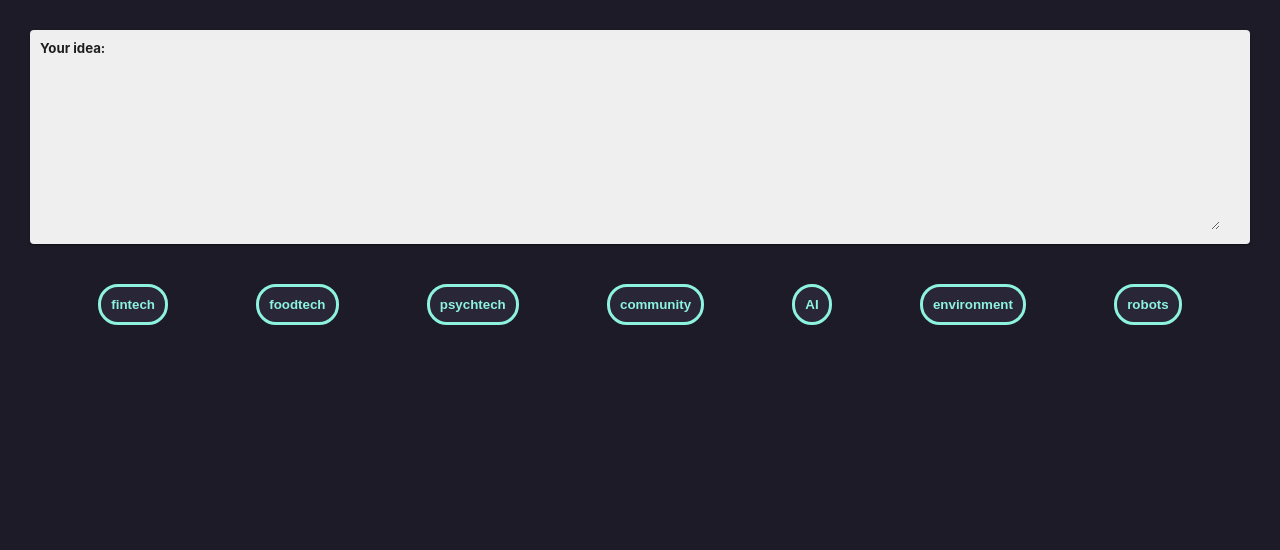
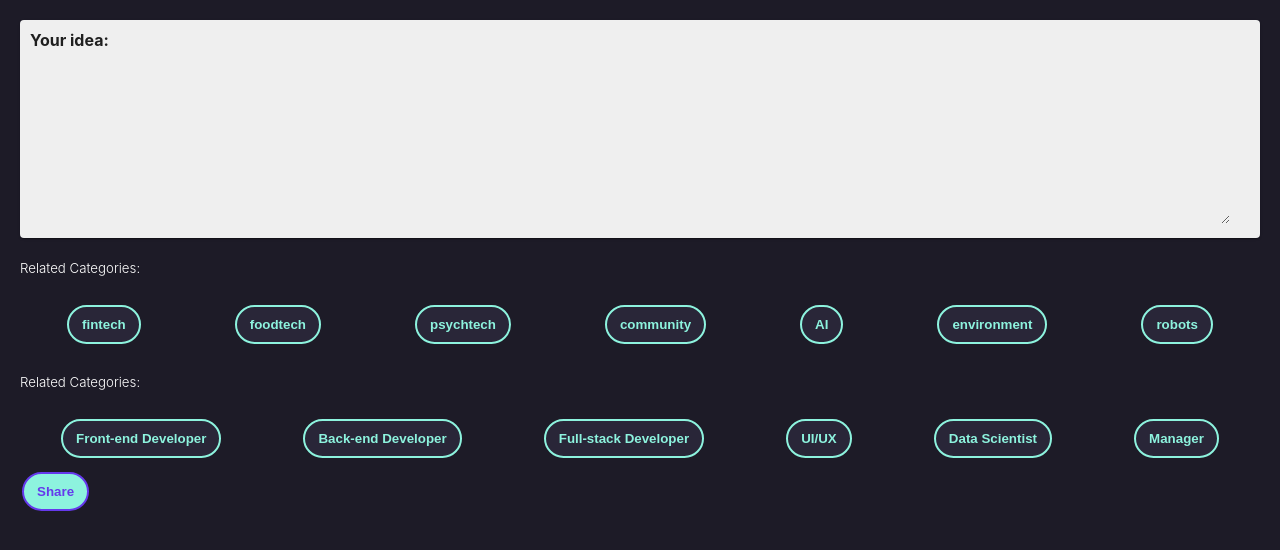
Before and after one commit to wilsoncooked/OWLink, a React (Create React App) app: page /timetable/idea/new in a window 1280 px wide. Shown: the top 550 px of the page. Built offline with nearby package versions, Linux system fonts and the light colour scheme.

Commit message:
added share button

```diff
--- a/src/App.css
+++ b/src/App.css
@@ -27,12 +27,12 @@
 }
 
 .category-button {
-  border: 3px solid #8df3de;
+  border: 2px solid #8df3de;
   border-radius: 20px;
-  padding: 10px 10px;
+  padding: 10px 13px;
   color: #8df3de;
   background-color: #292638;
-  margin: 10px;
+  margin: 7px 2px;
 }
 
 .category-button:focus {
@@ -43,14 +43,34 @@
     rgba(101, 57, 236, 1) 71%,
     rgba(48, 60, 208, 1) 100%
   );
-  transform: scale(1.05);
+  transform: scale(1.1);
 }
 
 .buttons-wrapper {
   display: flex;
-  justify-content: space-evenly;
+  justify-content: space-around;
   flex-wrap: wrap;
+}
+
+.new-idea-form {
   margin: 20px;
+}
+
+.new-idea-form,
+h5 {
+  color: white;
+  font-weight: 300;
+}
+
+.submit-button {
+  border: 2px solid #6539ec;
+  border-radius: 20px;
+  padding: 10px 13px;
+  color: #6539ec;
+  background: rgb(141, 243, 222);
+  background-color: #8df3de;
+
+  margin: 7px 2px;
 }
 
 button:focus {
--- /dev/null
+++ b/src/components/IdeaCategory.js
@@ -0,0 +1,59 @@
+import React from 'react';
+
+const catagories = [
+  'fintech',
+  'foodtech',
+  'psychtech',
+  'community',
+  'AI',
+  'environment',
+  'robots',
+];
+
+class IdeaCategory extends React.Component {
+  constructor(props) {
+    super(props);
+    this.state = {
+      selected: false,
+      react: '',
+    };
+    this.toggleClass = this.toggleClass.bind(this);
+  }
+
+  toggleClass() {
+    // const currentState = this.state.selected;
+    // this.setState({selected: !currentState});
+    // this.componentShouldUpdate();
+    // console.log(e);
+  }
+
+  componentShouldUpdate(e) {
+    if (this.state.selected === false) {
+      console.log('hi');
+    }
+  }
+
+  render() {
+    console.log(this.state);
+    return (
+      <div>
+        <h5>Related Categories:</h5>
+        <div className='buttons-wrapper'>
+          {catagories.map((name, index) => {
+            return (
+              <button
+                name={name}
+                key={index}
+                className='category-button'
+                onClick={this.toggleClass}>
+                <b>{name}</b>
+              </button>
+            );
+          })}
+        </div>
+      </div>
+    );
+  }
+}
+
+export default IdeaCategory;
--- a/src/components/IdeaMainInput.js
+++ b/src/components/IdeaMainInput.js
@@ -4,7 +4,6 @@ import Paper from '@material-ui/core/Paper';
 
 const useStyles = makeStyles(theme => ({
   root: {
-    margin: '30px',
     padding: '10px 10px',
     backgroundColor: '#EFEFEF',
   },
@@ -29,7 +28,7 @@ export default function IdeaMainInput() {
   return (
     <div>
       <Paper className={classes.root}>
-        <h5 className={classes.title}>Your idea: </h5>
+        <h4 className={classes.title}>Your idea: </h4>
         <textarea rows={10} type='text' className={classes.input} required />
       </Paper>
     </div>
--- /dev/null
+++ b/src/components/IdeaSkills.js
@@ -0,0 +1,58 @@
+import React from 'react';
+
+const skills = [
+  'Front-end Developer',
+  'Back-end Developer',
+  'Full-stack Developer',
+  'UI/UX',
+  'Data Scientist',
+  'Manager',
+];
+
+class IdeaCategory extends React.Component {
+  constructor(props) {
+    super(props);
+    this.state = {
+      selected: false,
+      react: '',
+    };
+    this.toggleClass = this.toggleClass.bind(this);
+  }
+
+  toggleClass() {
+    // const currentState = this.state.selected;
+    // this.setState({selected: !currentState});
+    // this.componentShouldUpdate();
+    // console.log(e);
+  }
+
+  componentShouldUpdate(e) {
+    if (this.state.selected === false) {
+      console.log('hi');
+    }
+  }
+
+  render() {
+    console.log(this.state);
+    return (
+      <div>
+        <h5>Related Categories:</h5>
+        <div className='buttons-wrapper'>
+          {skills.map((name, index) => {
+            return (
+              <button
+                name={name}
+                key={index}
+                className='category-button'
+                onClick={this.toggleClass}>
+                <b>{name}</b>
+              </button>
+            );
+          })}
+        </div>
+      </div>
+    );
+  }
+}
+
+export default IdeaCategory;
--- a/src/components/SelectButton.js
+++ b/src/components/SendIdeaButton.js
@@ -1,16 +1,6 @@
 import React from 'react';
 
-const catagories = [
-  'fintech',
-  'foodtech',
-  'psychtech',
-  'community',
-  'AI',
-  'environment',
-  'robots',
-];
-
-class SelectButton extends React.Component {
+class SendIdea extends React.Component {
   constructor(props) {
     super(props);
     this.state = {
@@ -36,21 +26,11 @@ class SelectButton extends React.Component {
   render() {
     console.log(this.state);
     return (
-      <div className='buttons-wrapper'>
-        {catagories.map((name, index) => {
-          return (
-            <button
-              name={name}
-              key={index}
-              className='category-button'
-              onClick={this.toggleClass}>
-              <b>{name}</b>
-            </button>
-          );
-        })}
-      </div>
+      <button className='submit-button' onClick={this.toggleClass}>
+        <b>Share</b>
+      </button>
     );
   }
 }
 
-export default SelectButton;
+export default SendIdea;
--- a/src/pages/NewIdeaForm.js
+++ b/src/pages/NewIdeaForm.js
@@ -1,12 +1,16 @@
 import React from 'react';
 import IdeaMainInput from '../components/IdeaMainInput';
-import SelectButton from '../components/SelectButton';
+import IdeaCategory from '../components/IdeaCategory';
+import IdeaSkills from '../components/IdeaSkills';
+import SendIdea from '../components/SendIdeaButton';
 
 export default function NewIdeaForm() {
   return (
-    <React.Fragment>
+    <div className='new-idea-form'>
       <IdeaMainInput />
-      <SelectButton />
-    </React.Fragment>
+      <IdeaCategory />
+      <IdeaSkills />
+      <SendIdea />
+    </div>
   );
 }
```
